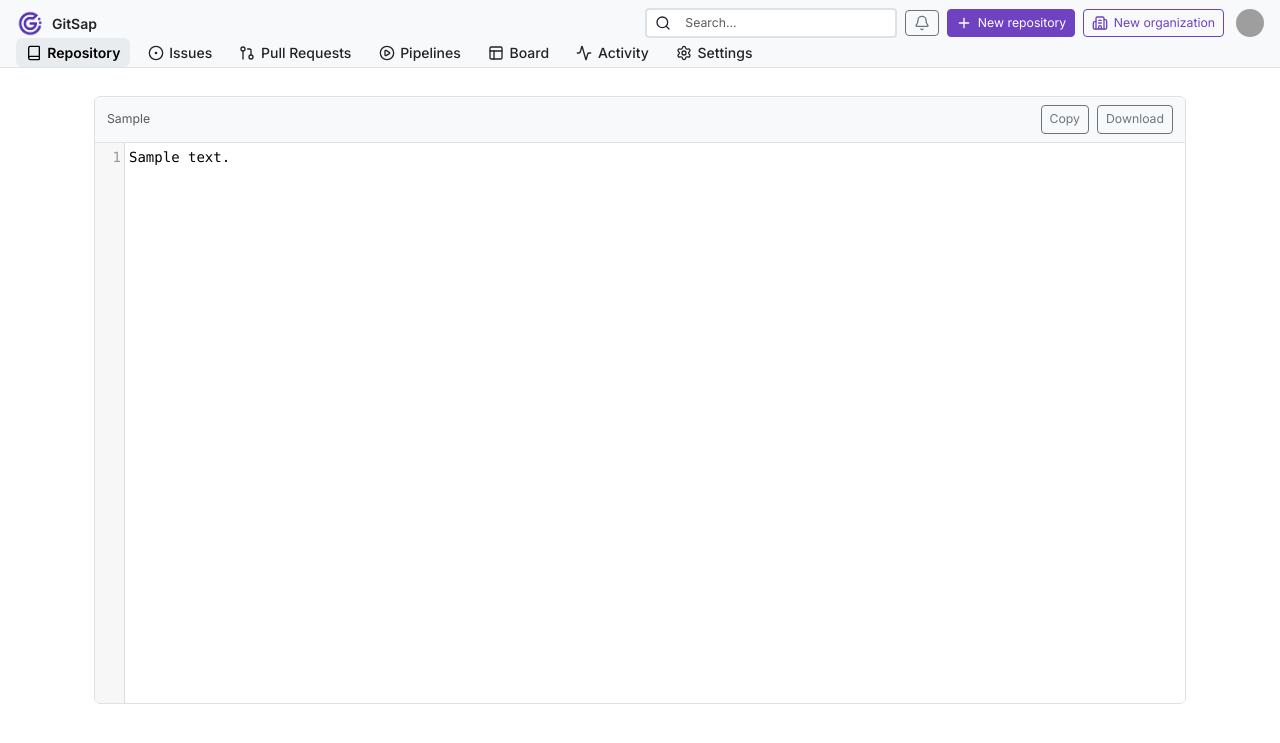
After one commit to santoshkpatro/gitsap, a Django app: template templates/projects/blob.html in a window 1280 px wide. The commit adds this page. Shown: the top 743 px of the page. Run offline with Django 5.2, Linux system fonts and the light colour scheme; the template is opened without the code that fills it: most values are stand-ins (such as "Sample title", 1, 10 or a date in 2020); style sheets or scripts are compiled from the project's sources; parts of the project's set-up code (start-up, migrations or seed data) failed here and were passed over; grey boxes are pictures that could not be loaded.

Commit message:
feat: add blob view and enhance project tree; implement file type detection and update templates

```diff
--- a/config/urls.py
+++ b/config/urls.py
@@ -9,12 +9,18 @@ from gitsap.users.views import (
     VerificationResendView,
 )
 from gitsap.home.views import IndexView
-from gitsap.projects.views import ProjectNewView, ProjectOverviewView, ProjectTreeView
+from gitsap.projects.views import (
+    ProjectNewView,
+    ProjectOverviewView,
+    ProjectTreeView,
+    ProjectBlobView,
+)
 
 
 # fmt: off
 project_urlpattern = [
     path("tree/<str:branch>/<path:path>/", ProjectTreeView.as_view(), name="project-tree"),
+    path("blob/<str:branch>/<path:path>/", ProjectBlobView.as_view(), name="project-blob"),
     path("", ProjectOverviewView.as_view(), name="project-overview"),
 ]
 
--- a/templates/base/project.html
+++ b/templates/base/project.html
@@ -13,6 +13,9 @@
     <link rel="stylesheet" href="https://unpkg.com/nprogress/nprogress.css" />
     <link rel="stylesheet" href="{% static 'build/styles.css' %}">
     <link rel="stylesheet" href="{% static 'css/base/project.css' %}">
+
+    {% block styles %}
+    {% endblock styles %}
 </head>
 
 <body>
@@ -103,7 +106,8 @@
     <script src="https://cdn.jsdelivr.net/npm/htmx.org@2.0.6/dist/htmx.min.js"></script>
     <script src="{% static 'js/interceptors.js' %}"></script>
 
-    {% block scripts %}{% endblock scripts %}
+    {% block scripts %}
+    {% endblock scripts %}
 </body>
 
 </html>
--- /dev/null
+++ b/templates/projects/blob.html
@@ -0,0 +1,83 @@
+{% extends "base/project.html" %}
+
+{% block styles %}
+<link rel="stylesheet" href="https://cdnjs.cloudflare.com/ajax/libs/codemirror/5.65.16/codemirror.min.css">
+<style>
+    /* Editor container */
+    .code-editor-wrapper {
+        border: 1px solid #dee2e6;
+        border-radius: 6px;
+        overflow: hidden;
+    }
+
+    /* CodeMirror fills the wrapper */
+    .CodeMirror {
+        height: 70vh;
+        font-size: 0.875rem;
+        font-family: Menlo, Monaco, Consolas, "Courier New", monospace;
+    }
+
+    /* Toolbar styling */
+    .editor-toolbar {
+        display: flex;
+        justify-content: flex-end;
+        gap: .5rem;
+        padding: .5rem .75rem;
+        background: #f8f9fa;
+        border-bottom: 1px solid #dee2e6;
+    }
+</style>
+{% endblock styles %}
+
+{% block content %}
+<div class="container my-1">
+    <div class="code-editor-wrapper">
+        <!-- Toolbar -->
+        <div class="editor-toolbar d-flex align-items-center justify-content-between">
+            <!-- Left: file path -->
+            <div class="small text-muted">
+                {{ current_path }}
+            </div>
+
+            <!-- Right: actions -->
+            <div class="d-flex gap-2">
+                <button type="button" class="btn btn-sm btn-outline-secondary" id="copy-btn">
+                    Copy
+                </button>
+                <a href="#" class="btn btn-sm btn-outline-secondary">
+                    Download
+                </a>
+            </div>
+        </div>
+
+        <!-- Editor -->
+        <textarea id="editor">{{ content|escape }}</textarea>
+    </div>
+</div>
+{% endblock %}
+
+{% block scripts %}
+<script src="https://cdnjs.cloudflare.com/ajax/libs/codemirror/5.65.16/codemirror.min.js"></script>
+
+{% if file_type != "null" %}
+<script
+    src="https://cdnjs.cloudflare.com/ajax/libs/codemirror/5.65.16/mode/{{ file_type }}/{{ file_type }}.min.js"></script>
+{% endif %}
+
+<script>
+    // Init CodeMirror
+    const editor = CodeMirror.fromTextArea(document.getElementById("editor"), {
+        lineNumbers: true,
+        mode: "{{ file_type }}",
+        theme: "default",
+        readOnly: true // viewer mode
+    });
+
+    // Copy to clipboard
+    document.getElementById("copy-btn").addEventListener("click", () => {
+        navigator.clipboard.writeText(editor.getValue()).then(() => {
+            alert("Copied to clipboard!");
+        });
+    });
+</script>
+{% endblock scripts %}
--- a/templates/projects/overview.html
+++ b/templates/projects/overview.html
@@ -1,8 +1,8 @@
 {% extends 'base/project.html' %}
 
 {% block content %}
-<div class="container my-3">
-    <div class="row" id="repo-tree">
+<div class="container my-1">
+    <div class="row" id="project-view">
         <!-- Left: Repository tree -->
         <div class="col-md-10">
             {% include 'projects/_entries.html' %}
--- a/templates/projects/tree.html
+++ b/templates/projects/tree.html
@@ -1,7 +1,7 @@
 {% extends 'base/project.html' %}
 
 {% block content %}
-<div id="repo-tree">
+<div id="project-view">
     {% include 'projects/_entries.html' %}
 </div>
 {% endblock content %}
```
Also changed, not shown: gitsap/git/core.py (+53 -0 lines), gitsap/projects/views.py (+31 -0 lines), templates/projects/_entries.html (+5 -2 lines).
